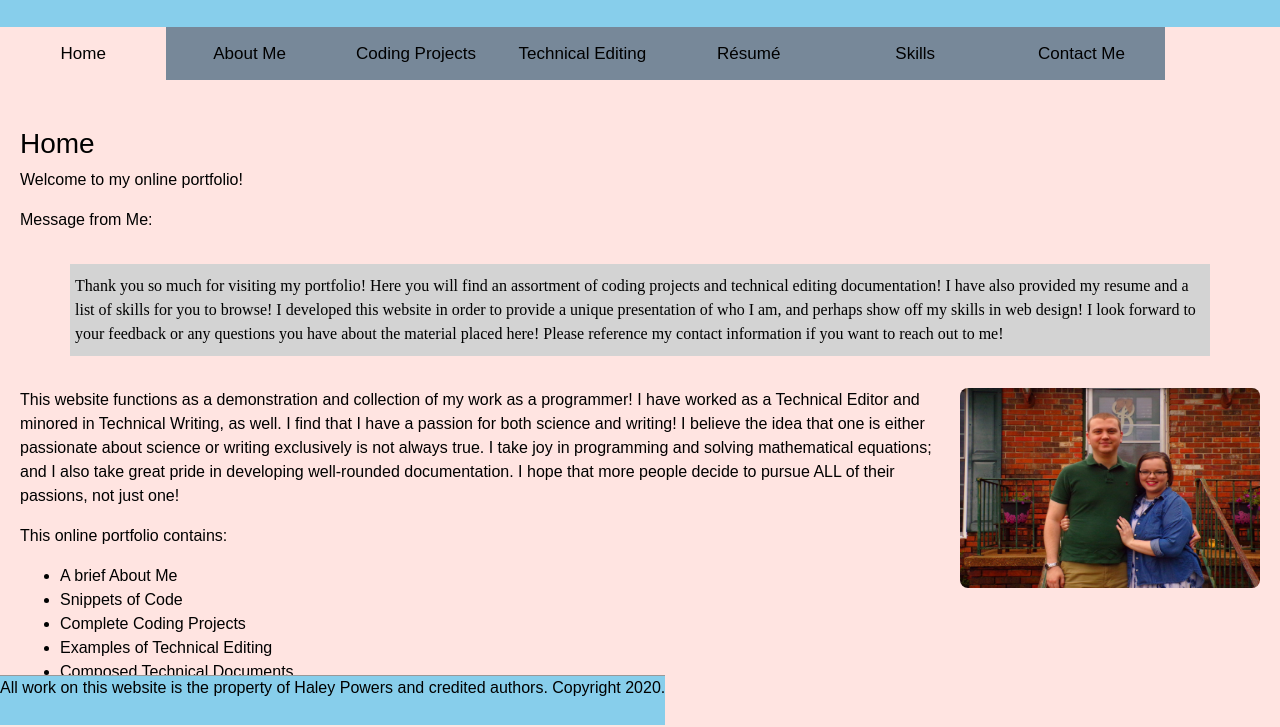
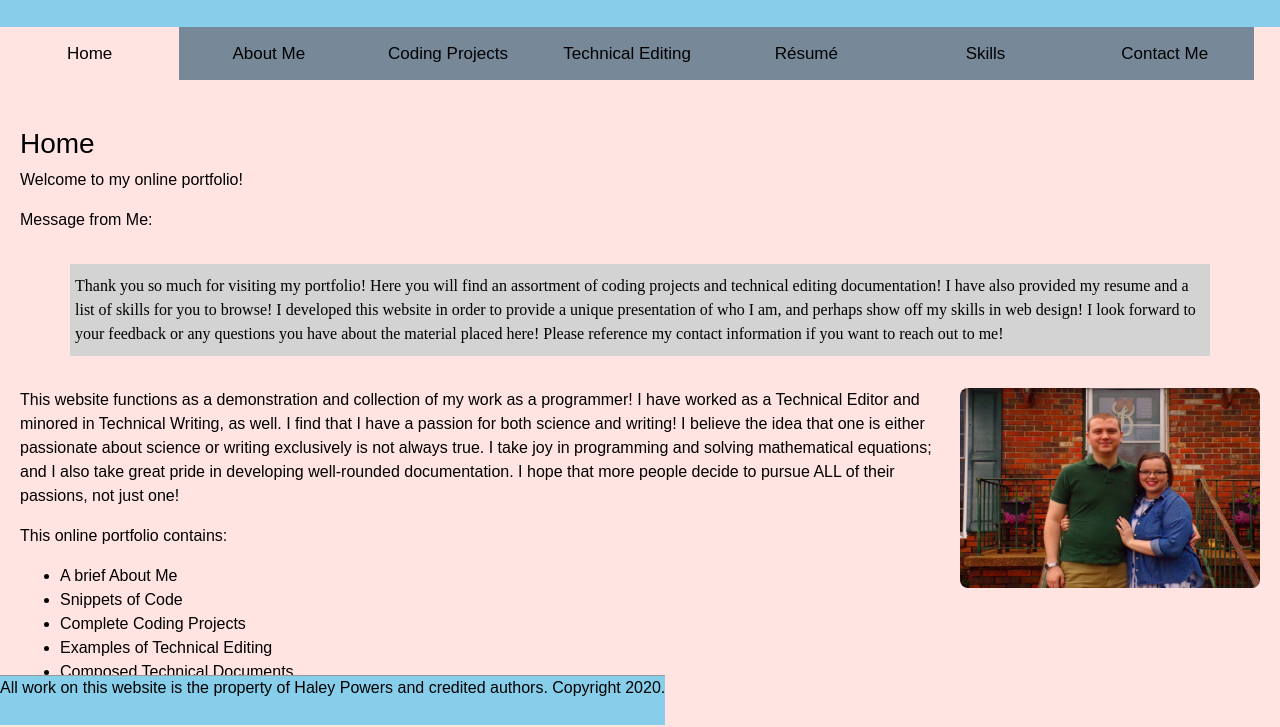
Before and after one commit to hnmichaels/hnmichaels.github.io, a plain HTML site: page index.html in a window 1280 px wide. Shown: the part 75-802 px from the top of the page. Drawn offline with nearby package versions, Linux system fonts and the light colour scheme.

Commit message:
Tab size adjustment

```diff
--- a/styles.css
+++ b/styles.css
@@ -84,7 +84,7 @@ body, html {
   	cursor: pointer;
   	padding: 14px 16px;
   	font-size: 17px;
-  	width: 13%;
+  	width: 14%;
 }
 
 .tablink:hover {
```
